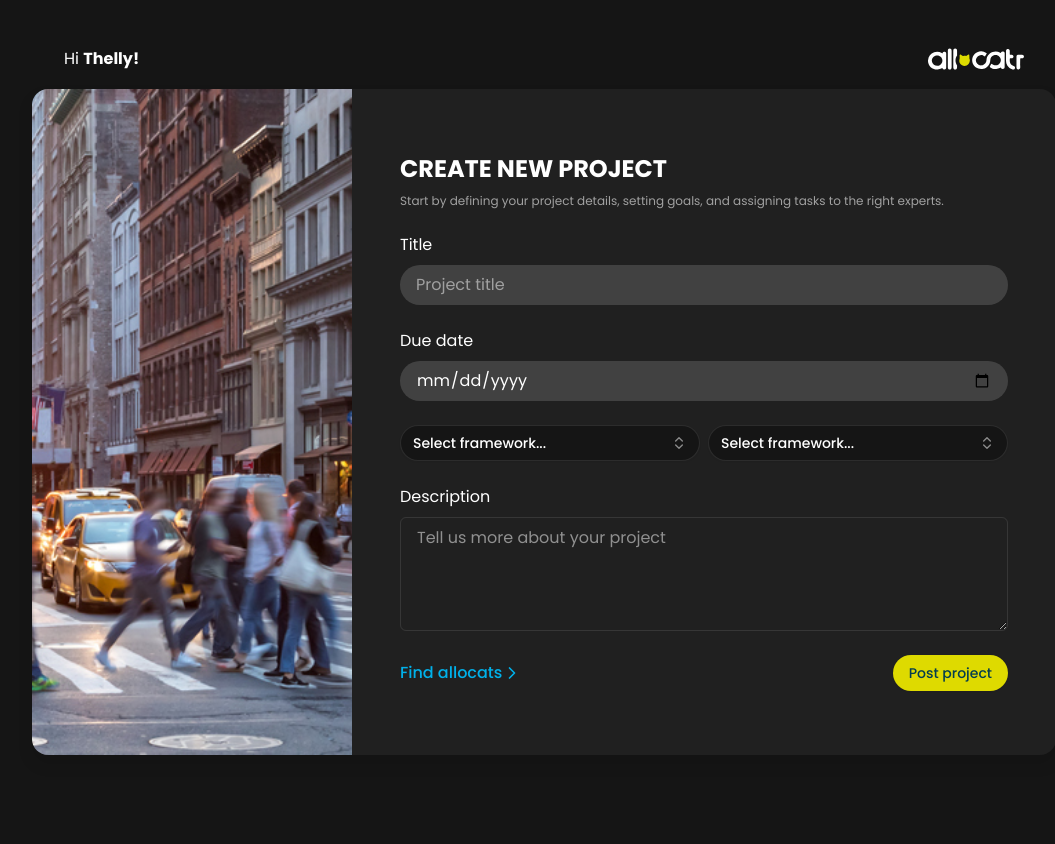
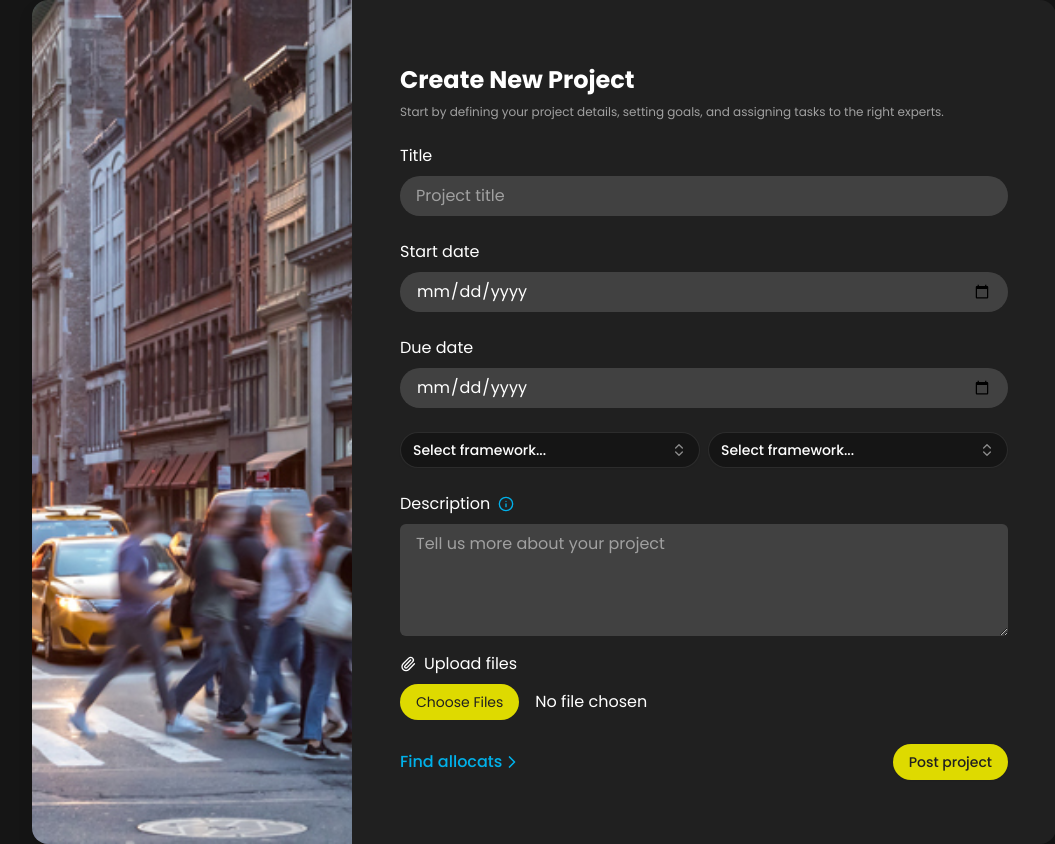
Before and after one commit to bytebytrevor/allocatrui, a React (Vite) app: page /projects/new in a window 1280 px wide. Shown: the whole page, without its empty margins (96-1151 px from the left). Before the commit the page ends 800 px from the top, so only its background shows below. Built offline with nearby package versions, Linux system fonts and the light colour scheme.

Commit message:
add file funtionality

```diff
--- a/package.json
+++ b/package.json
@@ -12,6 +12,7 @@
   "dependencies": {
     "@radix-ui/react-accordion": "^1.2.12",
     "@radix-ui/react-dialog": "^1.1.15",
+    "@radix-ui/react-hover-card": "^1.1.15",
     "@radix-ui/react-popover": "^1.1.15",
     "@radix-ui/react-progress": "^1.1.7",
     "@radix-ui/react-slot": "^1.2.3",
--- a/src/components/ui/button.tsx
+++ b/src/components/ui/button.tsx
@@ -10,7 +10,7 @@ const buttonVariants = cva(
     variants: {
       variant: {
         default:
-          "bg-primary text-secondary shadow-xs hover:bg-primary/90",
+          "bg-primary text-accent shadow-xs hover:bg-primary/90",
         destructive:
           "bg-destructive text-white shadow-xs hover:bg-destructive/90 focus-visible:ring-destructive/20 dark:focus-visible:ring-destructive/40 dark:bg-destructive/60",
         outline:
--- /dev/null
+++ b/src/components/ui/hover-card.tsx
@@ -0,0 +1,42 @@
+import * as React from "react"
+import * as HoverCardPrimitive from "@radix-ui/react-hover-card"
+
+import { cn } from "@/lib/utils"
+
+function HoverCard({
+  ...props
+}: React.ComponentProps<typeof HoverCardPrimitive.Root>) {
+  return <HoverCardPrimitive.Root data-slot="hover-card" {...props} />
+}
+
+function HoverCardTrigger({
+  ...props
+}: React.ComponentProps<typeof HoverCardPrimitive.Trigger>) {
+  return (
+    <HoverCardPrimitive.Trigger data-slot="hover-card-trigger" {...props} />
+  )
+}
+
+function HoverCardContent({
+  className,
+  align = "center",
+  sideOffset = 4,
+  ...props
+}: React.ComponentProps<typeof HoverCardPrimitive.Content>) {
+  return (
+    <HoverCardPrimitive.Portal data-slot="hover-card-portal">
+      <HoverCardPrimitive.Content
+        data-slot="hover-card-content"
+        align={align}
+        sideOffset={sideOffset}
+        className={cn(
+          "bg-popover text-popover-foreground data-[state=open]:animate-in data-[state=closed]:animate-out data-[state=closed]:fade-out-0 data-[state=open]:fade-in-0 data-[state=closed]:zoom-out-95 data-[state=open]:zoom-in-95 data-[side=bottom]:slide-in-from-top-2 data-[side=left]:slide-in-from-right-2 data-[side=right]:slide-in-from-left-2 data-[side=top]:slide-in-from-bottom-2 z-50 w-64 origin-(--radix-hover-card-content-transform-origin) rounded-md border p-4 shadow-md outline-hidden",
+          className
+        )}
+        {...props}
+      />
+    </HoverCardPrimitive.Portal>
+  )
+}
+
+export { HoverCard, HoverCardTrigger, HoverCardContent }
--- a/src/pages/CreateProject.tsx
+++ b/src/pages/CreateProject.tsx
@@ -1,7 +1,12 @@
 import ComboBox from "@/components/ComboBox";
 import { Button } from "@/components/ui/button";
-import { ChevronRightIcon } from "lucide-react";
+import { ChevronRightIcon, InfoIcon, PaperclipIcon } from "lucide-react";
 import { Link } from "react-router-dom";
+import {
+  HoverCard,
+  HoverCardContent,
+  HoverCardTrigger,
+} from "@/components/ui/hover-card"
 
 function CreateProject() {
     return (
@@ -16,17 +21,9 @@ function CreateProject() {
                     <img src="/src/assets/allocatr-neg-light.svg" alt="" className="w-24" />
                 </div>
                 <div className="flex drop-shadow-xl">
-                <div className="new-project-bg bg-secondary w-xs rounded-l-2xl">
-
-                    {/* <img src="/src/assets/smiley-cat.svg" alt="" />
-                    <h2 className="text-4xl font-black p-12">
-                        Let's create a project
-                    </h2> */}
-
-
-                </div>
+                    <div className="new-project-bg bg-secondary w-xs rounded-l-2xl"></div>
                     <div className="bg-accent max-w-full rounded-r-2xl px-12 py-16" >
-                    <h2 className="text-2xl font-bold uppercase">Create new project</h2>
+                        <h2 className="text-2xl font-bold">Create New Project</h2>
                         <p className="py-2 text-xs text-muted-foreground leading-[1rem]">Start by defining your project details, setting goals, and assigning tasks to the right experts.</p>
                         <form action="" className="flex flex-col space-y-2" >
                             <label className="mt-4" htmlFor="title">Title</label>
@@ -37,45 +34,56 @@ function CreateProject() {
                                 placeholder="Project title"
                                 className=" w-full bg-input px-4 py-2 rounded-full"
                             />
+                            <label className="mt-4" htmlFor="startDate">Start date</label>
+                            <input
+                                type="date"
+                                name="startDate"
+                                id="startDate"
+                                className=" w-full bg-input px-4 py-2 rounded-full"
+                            />
                             <label className="mt-4" htmlFor="dueDate">Due date</label>
                             <input
                                 type="date"
                                 name="dueDate"
                                 id="dueDate"
-                            placeholder="Project title"
                                 className=" w-full bg-input px-4 py-2 rounded-full"
                             />
                             <span className="flex gap-2 mt-4 w-full">
                                 <ComboBox />
                                 <ComboBox />
                             </span>
-                        <label className="mt-4" htmlFor="description">Description</label>
+                            <label className="flex items-center gap-2 mt-4" htmlFor="description">
+                                Description
+                                <HoverCard>
+                                    <HoverCardTrigger><span><InfoIcon size={16} className="text-accent-3"/></span></HoverCardTrigger>
+                                    <HoverCardContent className="rounded-2xl text-sm">
+                                        Lorem ipsum dolor sit amet consectetur adipisicing elit. Voluptates mollitia quasi amet doloremque! Qui obcaecati blanditiis delectus fuga quia saepe aperiam odit.
+
+                                    </HoverCardContent>
+                                </HoverCard>
+                            </label>
+
                             <textarea
                                 rows={4}
                                 name="description"
                                 id="description"
                                 placeholder="Tell us more about your project"
-                            // className=" w-full bg-input px-4 py-2 rounded-[6px]"
-                            className=" w-full border px-4 py-2 rounded-[6px]"
+                                className=" w-full bg-input px-4 py-2 rounded-[6px]"
+                                // className=" w-full border px-4 py-2 rounded-[6px]"
                             />
+
+                            <label htmlFor="file" className="flex items-center gap-2 pt-2"><PaperclipIcon size={16}/> Upload files</label>
+                            <input type="file" multiple name="file" id="file" className="file:mr-4 file:px-4 file:py-2 file:bg-primary file:text-sm file:text-accent file:rounded-full"/>
 
 
                             <span className="flex items-center justify-between mt-4">
                                 <Link to="" className="flex items-center text-accent-3 font-medium">
                                     Find allocats <ChevronRightIcon size={20} className="font-bold" />
                                 </Link>
-                            {/* <Button className="rounded-full border-1 border-muted-foreground bg-transparent text-white">Post project</Button> */}
-                            {/* <Button className="rounded-full bg-white text-background">Post project</Button> */}
                                 <Button className="rounded-full">Post project</Button>
-
-
                             </span>
-
-
                         </form>
                     </div>
-
-
                 </div>
             </section>
         </main>
```
Also changed, not shown: 1 other file (tests, documents, lock files or other folders). Lines whose indentation alone changed are shown as unchanged.
